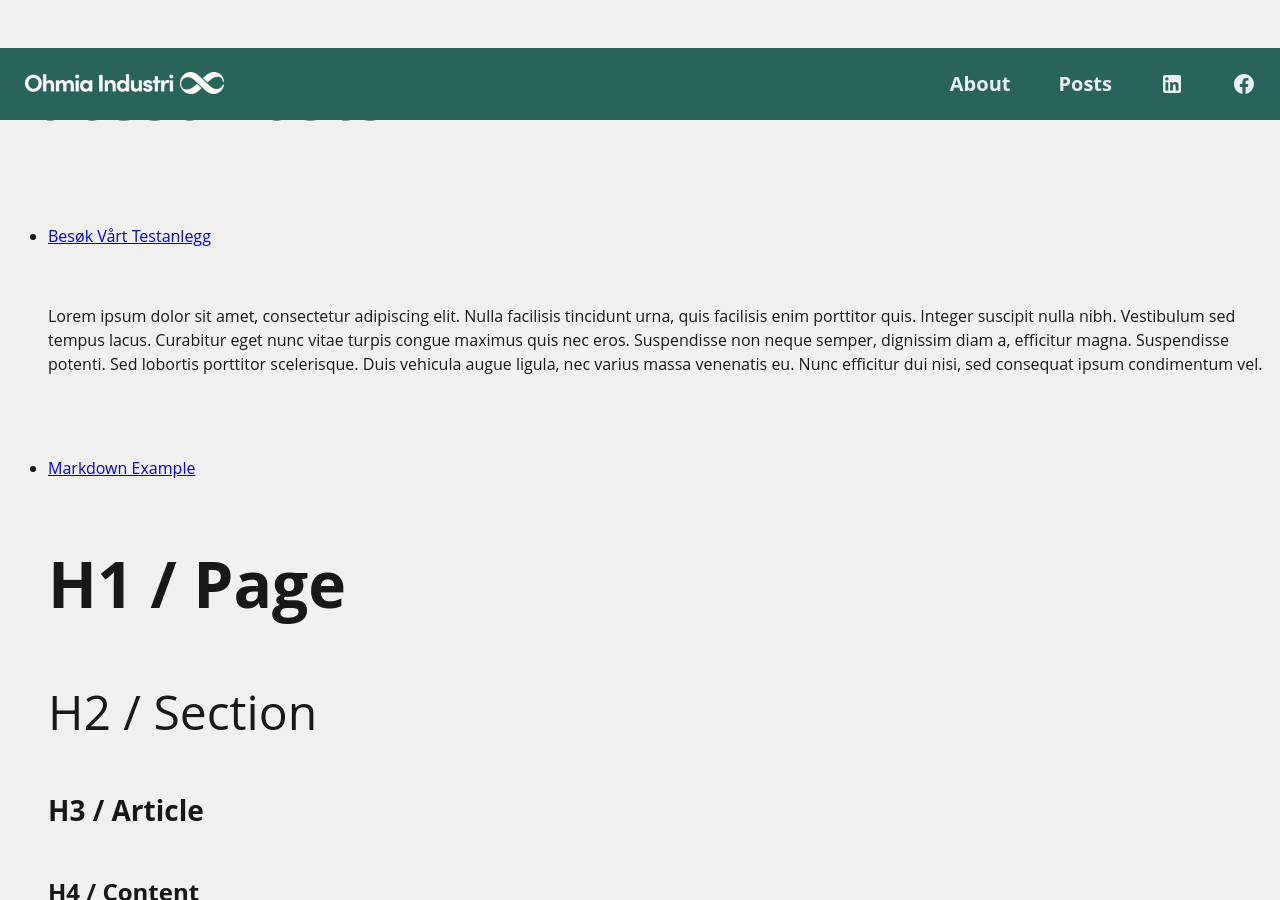
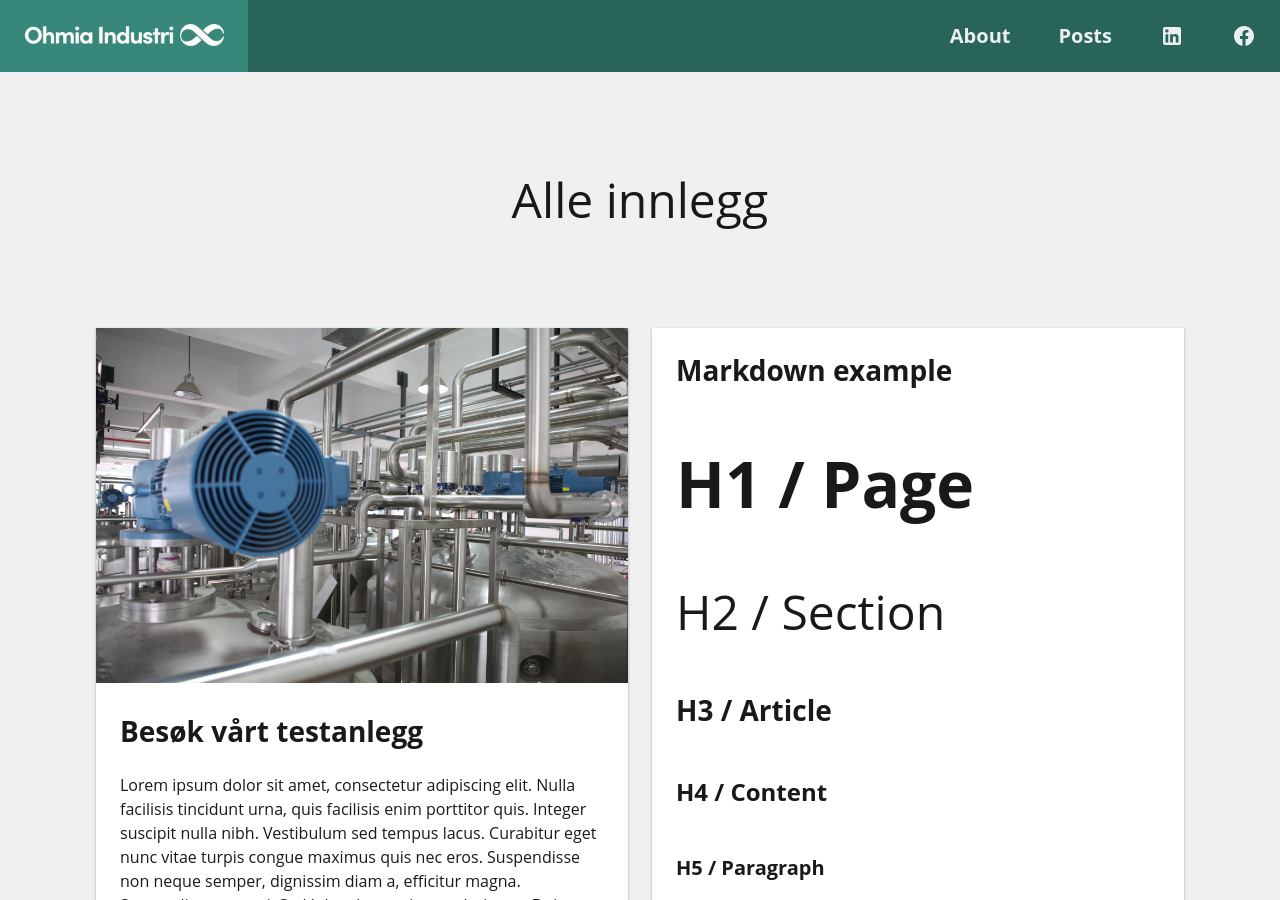
Before and after one commit to michael-bantle/ohmiaindustry.github.io, a Jekyll site: the page built from posts.html, in a window 1280 px wide and 900 px high. Built offline with Jekyll 4.4.1, drawn with Linux system fonts in a browser that asks for light colours.

Commit message:
Fix background and posts-page

```diff
--- a/_sass/main.scss
+++ b/_sass/main.scss
@@ -8,18 +8,24 @@ $color-brand-green-overlay: rgba(40,100,90,.5);
 $color-brand-green-100: rgba(40,100,90,.1);
 $color-background-light: rgba(240,240,240,1);
 
-html, body{
+html{
   margin: 0;
   padding: 0;
-  min-height: 100vh;
   font-family: 'Open Sans', sans-serif;
-  background-color: $color-background-light;
+}
+
+body{
+  margin: 0;
+  padding: 72px 0 0 0;
+  background-color: darken($color-brand-green-default, 25%);
+  //background-color: $color-background-light;
   color: $color-text-dark-default;
 }
 
 header{
   background-color: $color-brand-green-default;
   position: fixed;
+  top: 0;
   width: 100%;
 
   nav{
@@ -43,6 +49,7 @@ footer{
 section{
   margin: 0;
   padding: 0;
+  background-color: $color-background-light;
 }
 
 section#bullets{
@@ -166,6 +173,7 @@ img{
   background-color: $color-brand-green-default;
   color: $color-text-light-default;
 }
+
 .dark{
   background-color: darken($color-brand-green-default, 25%);
   color: $color-text-light-default;
--- a/posts.html
+++ b/posts.html
@@ -2,13 +2,26 @@
 layout: default
 title: Posts
 ---
-<h1>Latest Posts</h1>
 
-<ul>
-  {% for post in site.posts %}
-    <li>
-      <h2><a href="{{ post.url }}">{{ post.title }}</a></h2>
-      {{ post.excerpt }}
-    </li>
-  {% endfor %}
-</ul>
+
+<section id="posts" class="light">
+  <div class="content centered heading">
+    <h2>Alle innlegg</h2>
+  </div>
+  <div class="content">
+    <div class="row col2">
+    {% for post in site.posts %}
+      <a class="card vertical white" href="{{ post.url }}">
+        <article>
+          {% if post.image %}
+            <img class="full" src="/assets/images/posts/{{ post.image }}">
+          {% endif %}
+          <div class="text">
+            <h3>{{ post.title | capitalize }}</h3>
+            {{ post.excerpt }}
+          </div>
+        </article>
+      </a>
+    {% endfor %}
+  </div>
+</section>
```
